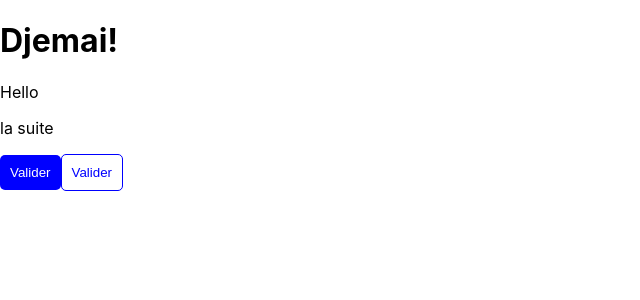
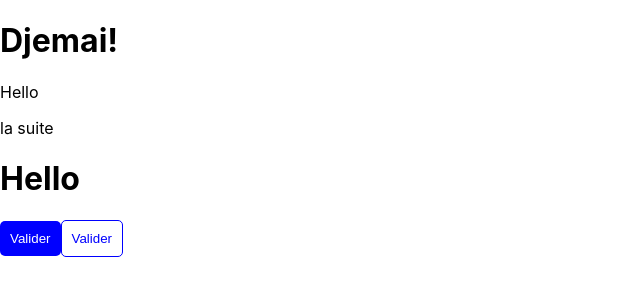
Before and after one commit to Djemai-Samy/react_12-12-22, a React (Create React App) app: page / in a window 1280 px wide. Shown: the top 300 px of the page, without its empty margins (0-640 px from the left). Built offline with nearby package versions, Linux system fonts and the light colour scheme.

Commit message:
Update README

```diff
--- a/src/App.js
+++ b/src/App.js
@@ -1,14 +1,22 @@
 import "./App.css";
 import React from "react";
 import Button, { ButtonOutline } from "./Composants/UI/Button/Button";
+
+
 function App() {
 	let nom = "Djemai!";
+
+  function Composant(){
+    return(<div><h1>Hello</h1></div>)
+  }
 
 	return (
 		<div>
 			<h1>{nom}</h1>
 			<p>Hello</p>
 			<p>la suite</p>
+      {Composant()}
+
       <Button color="blue" label="Valider" />
       <ButtonOutline color="blue" label="Valider" />
 		</div>
```
Also changed, not shown: 1 other file (tests, documents, lock files or other folders).
